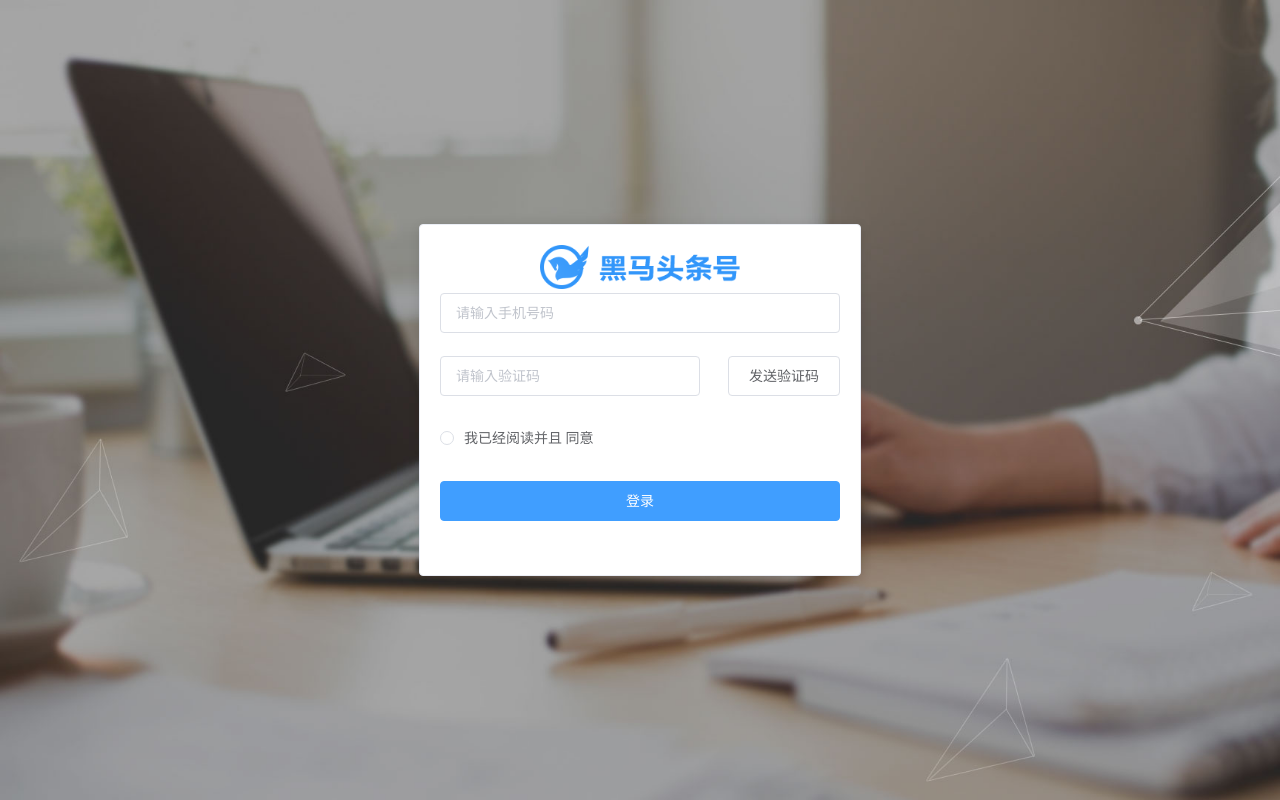
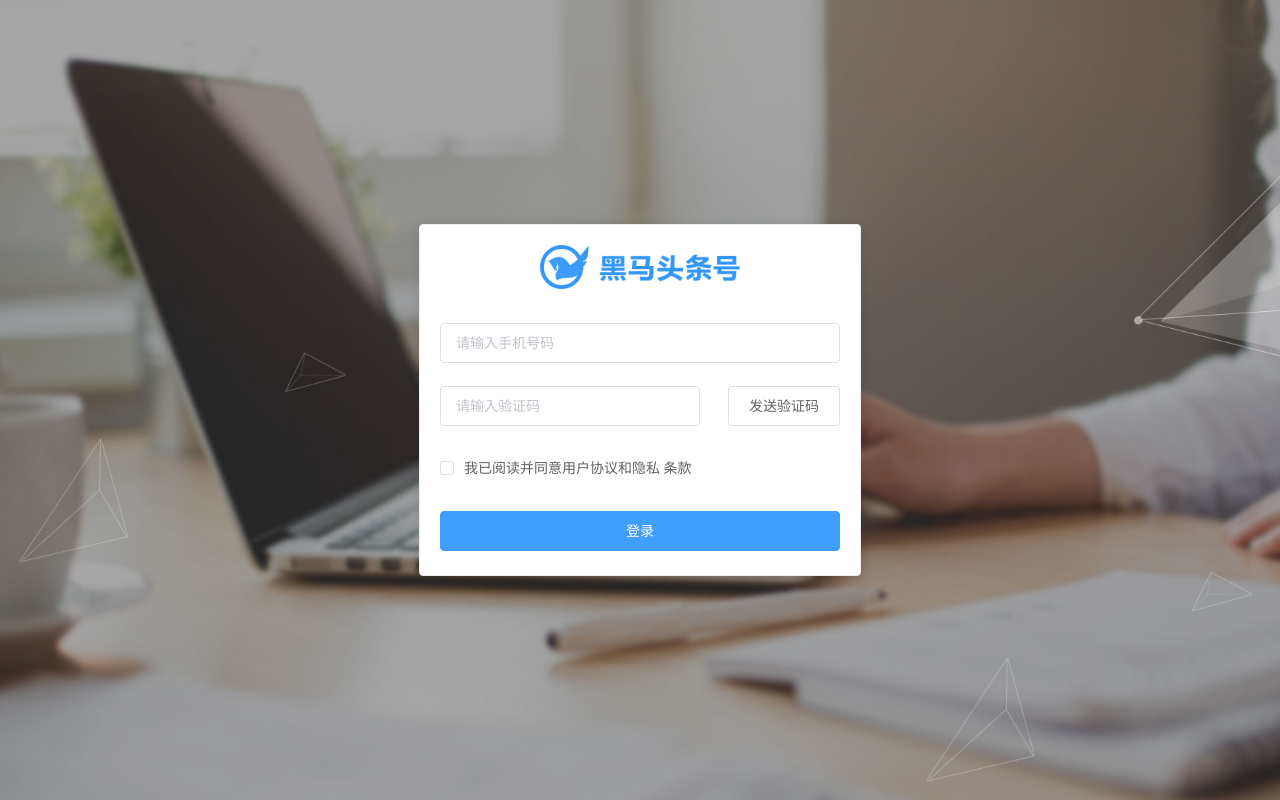
Before and after one commit to zhaozhaojiejie/98heimatoutiao, a Vue app: page /#/login in a window 1280 px wide. Built offline with nearby package versions, Linux system fonts and the light colour scheme.

Commit message:
黑马头条PC-登录模块-数据绑定及校验

```diff
--- a/src/router/index.js
+++ b/src/router/index.js
@@ -1,7 +1,7 @@
 import Vue from 'vue'
 import VueRouter from 'vue-router'
-import Home from '../views/home'
-import Login from '../views/login'
+import Home from '../views/home/index'
+import Login from '../views/login/index'
 
 Vue.use(VueRouter)
 
--- a/src/views/login/index.vue
+++ b/src/views/login/index.vue
@@ -4,29 +4,23 @@
       <div class="title">
         <img src="../../assets/img/logo_index.png" alt />
       </div>
-      <el-form>
-        <el-form-item>
-          <el-input placeholder="请输入手机号
-
+      <el-form  ref='myForm' style='margin-top:30px' :model='loginForm' :rules="loginRules">
+        <el-form-item prop='mobile'>
+          <el-input v-model='loginForm.mobile' placeholder="请输入手机号
 码"></el-input>
         </el-form-item>
-        <el-form-item>
-          <el-input style="width:65%" placeholder="请输入验证码"></el-input>
-          <el-button style="float:right" plain>发送验证码</el-button>
+        <el-form-item  prop='code'>
+          <el-input style="width:65%" placeholder="请输入验证码" v-model='loginForm.code'></el-input>
+          <el-button style="float:right"  plain>发送验证码</el-button>
+        </el-form-item>
+        <el-form-item prop='check'>
+          <el-checkbox v-model="loginForm.check">
+            我已阅读并同意用户协议和隐私
+            条款
+          </el-checkbox>
         </el-form-item>
         <el-form-item>
-          <el-radio-group v- model="form.resource">
-            <el-radio label="我已经阅读并且
-
-同意"></el-radio>
-          </el-radio-group>
-          <!-- <el-checkbox v- model="loginForm.check">
-            我已阅读并同意用户协议和隐私
-            条款
-          </el-checkbox> -->
-        </el-form-item>
-        <el-form-item>
-          <el-button type="primary" style="width:100%">登录</el-button>
+          <el-button @click='submitLogin' type="primary" style="width:100%">登录</el-button>
         </el-form-item>
       </el-form>
     </el-card>
@@ -34,7 +28,42 @@
 </template>
 
 <script>
-export default {}
+
+export default {
+  // 做表单数据的校验、这里注意的是data是一个方法
+  // 在data中定义表单数据对象
+  data () {
+    return {
+      loginForm: {
+        mobile: '', // 手机号
+        code: '', // 验证码
+        check: '' // 是否勾选
+      },
+      loginRules: {
+        // 验证规则，验证表单的可以 key（字段名）：value(数组)
+        mobile: [ { required: true, message: ' 请输入手机号 ' }, { pattern: /^1[3456789]\d{9}$/, message: '手机号格式不正确' } ],
+        code: [ { required: true, message: '请输入验证码' }, { pattern: /^\d{6}$/, message: '验证码格式不正确' } ],
+        check: [ { validator: function (rule, value, callback) {
+          console.log(value)
+          if (value) {
+            callback()
+          } else {
+            callback(new Error('您必须无条件投降'))
+          }
+        } }]
+      } }
+  },
+  methods: {
+    submitLogin () {
+      this.$refs.myForm.validate(function (isOk) {
+        if (isOk) {
+          // 前段校验成功，调用接口
+          console.log('前段校验成功，发生用户名和密码后台校验')
+        }
+      })
+    }
+  }
+}
 </script>
 
 <style lang='less' scoped>
```
